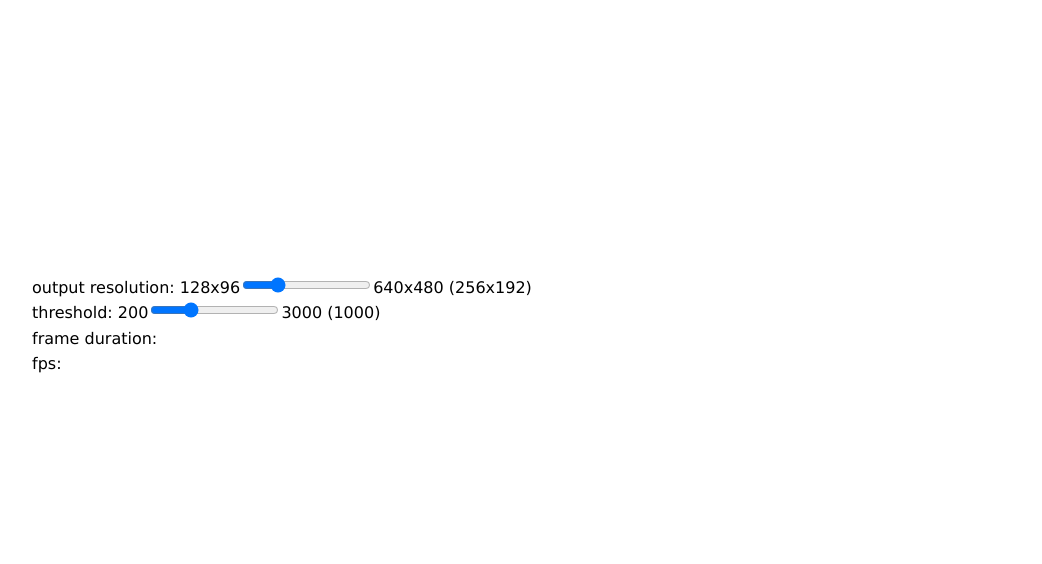
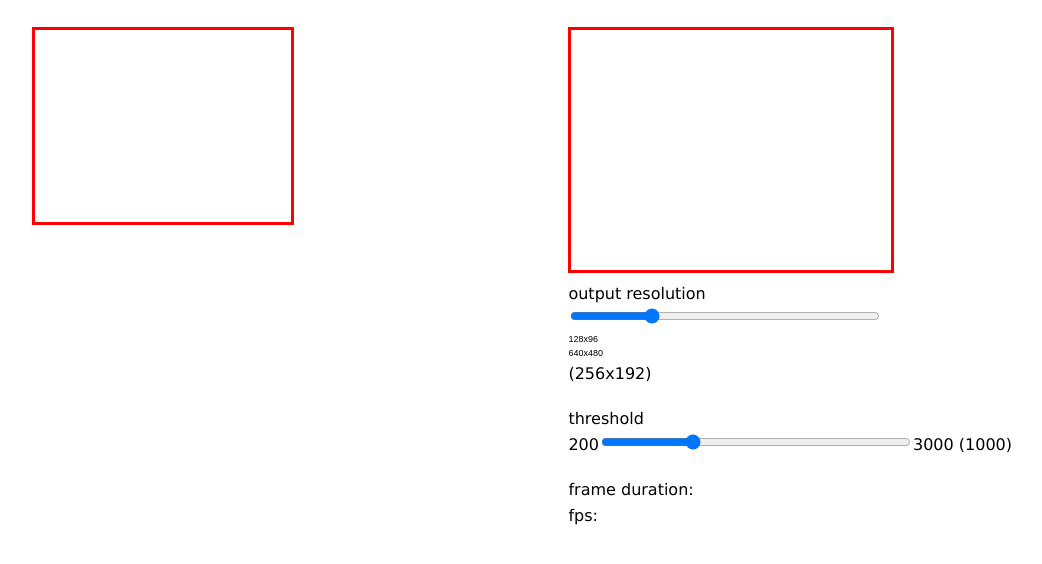
Before and after one commit to lukapopijac/real-time-image-segmentation, a plain HTML site: page app/index.html in a window 1280 px wide. Shown: the part 80-644 px from the top of the page, without its empty margins (118-1160 px from the left). Drawn offline with Linux system fonts and the light colour scheme.

Commit message:
style changes 1

```diff
--- /dev/null
+++ b/app/app.css
@@ -0,0 +1,17 @@
+video, canvas {
+	border: 3px solid red;
+}
+.right-wrapper {
+	position: relative;
+	float: right;
+}
+.separator {
+	height: 20px;
+}
+input[type="range"] {
+	width: 310px;
+}
+.range-stop {
+	font-family: sans-serif;
+	font-size: 9px;
+}
--- a/app/index.html
+++ b/app/index.html
@@ -4,6 +4,7 @@
         <title>Real-time Image Segmentation</title>
         <meta charset="utf-8">
 		<link rel="stylesheet" type="text/css" href="../style.css">
+		<link rel="stylesheet" type="text/css" href="app.css">
 		<script data-main="main" src="require.js"></script>
 	</head>
 
@@ -11,19 +12,27 @@
 		<article>
 			<h1>Real-time Image Segmentation</h1>
 
-			<video id="video" width="320" height="240" autoplay></video>
 			<canvas id="canvas" width="256" height="192" style="vertical-align: top;"></canvas>
-
-			<div>
-				output resolution:
-					128x96<input id="res_in" type="range" min="2" max="10" value="4"/>640x480
-					(<span id="info_res"></span>)<br/>
-				threshold:
+			<div class="right-wrapper">
+				<video id="video" width="320" height="240" autoplay></video>
+				<div>output resolution</div>
+				<div>
+					<input id="res_in" type="range" min="2" max="10" value="4"/>
+					<div class="range-stop">128x96</div>
+					<div class="range-stop">640x480</div>
+					(<span id="info_res"></span>)
+				</div>
+				<div class="separator"></div>
+				<div>threshold</div>
+				<div>
 					200<input id="threshold_in" type="range" min="2" max="30" value="10"/>3000
-					(<span id="info_threshold"></span>)<br/>
+					(<span id="info_threshold"></span>)
+				</div>
+				<div class="separator"></div>
 				frame duration: <span id="info_frame"></span><br/>
 				fps: <span id="info_fps"></span><br/>
 			</div>
+			<div style="clear: both;"></div>
 		</article>
 	</body>
 </html>
--- a/style.css
+++ b/style.css
@@ -22,9 +22,6 @@ h2 {
 	font-family: sans-serif;
 	font-style: italic;
 }
-#canvas_stream {
-	border: 3px solid black;
-}
 .flip {
 	-webkit-transform: scale(-1, 1);
 	transform: scale(-1, 1);
```
